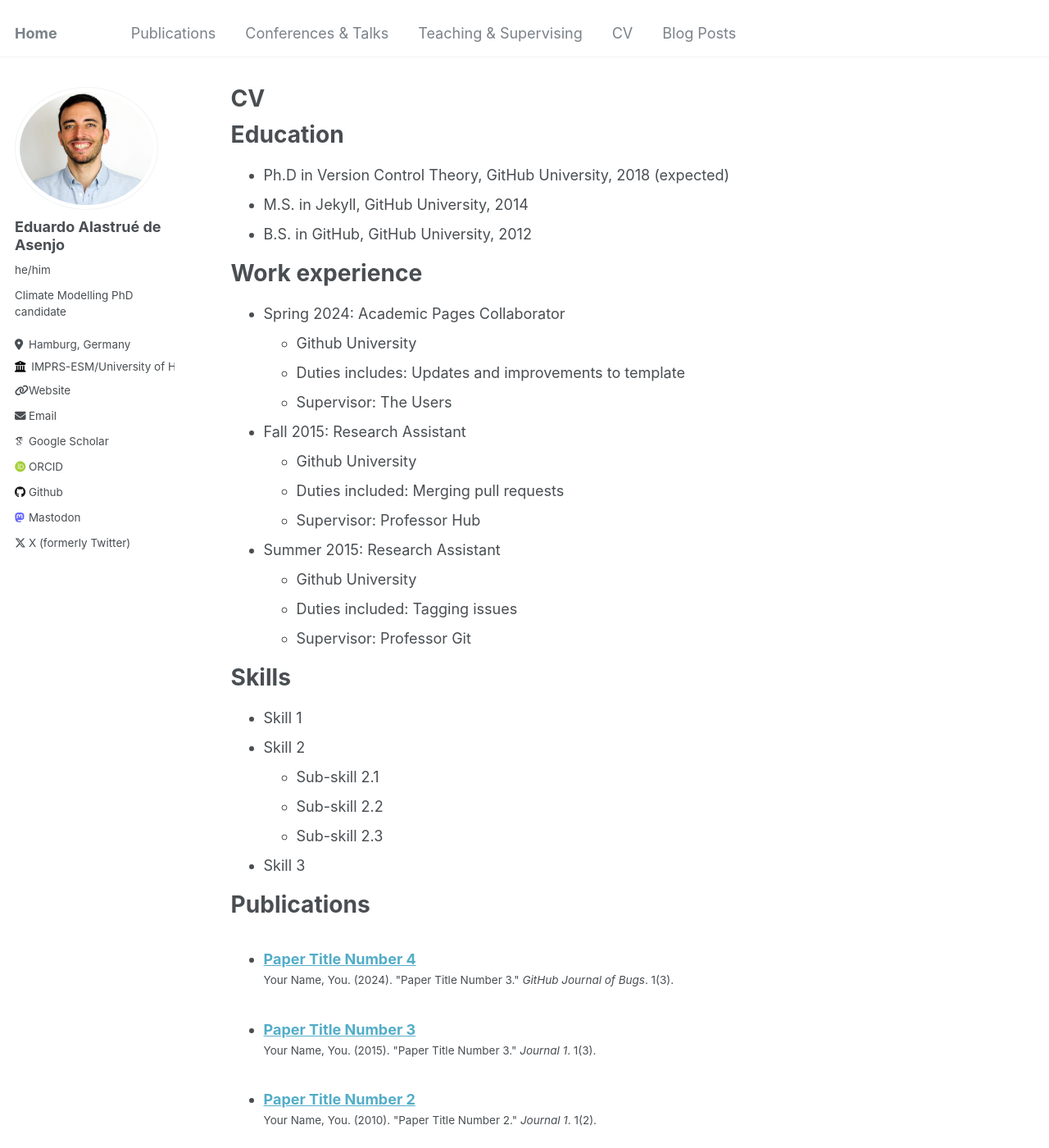
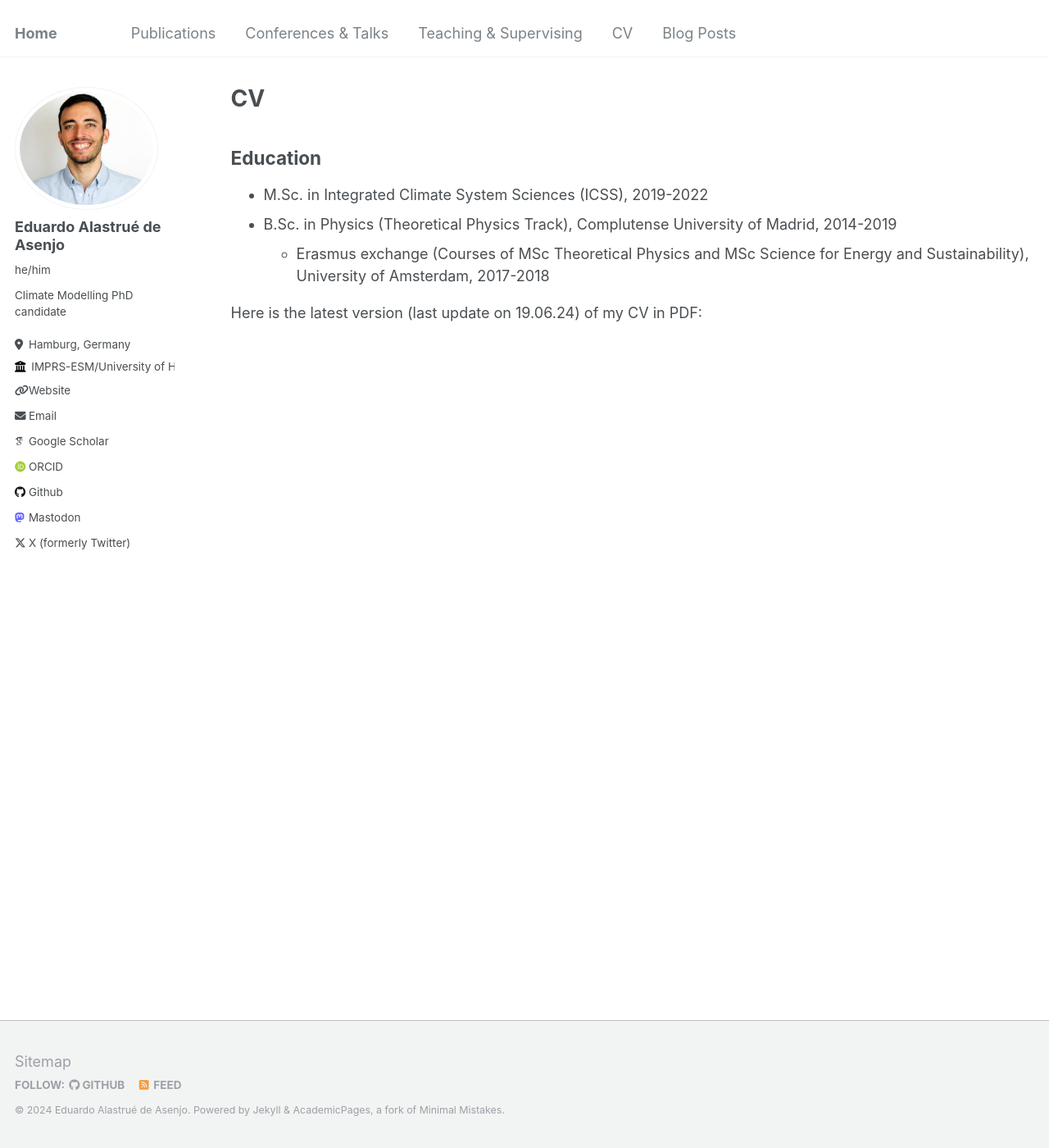
Before and after one commit to edualas/edualas.github.io, a Jekyll site: the page built from _pages/cv.md, in a window 1280 px wide and 1400 px high. Shown: the whole window at 82% size. Built offline with Jekyll 4.4.1, drawn with Linux system fonts in a browser that asks for light colours; some web fonts are replaced; some of the changed text lies outside the part shown.

Commit message:
Update cv.md

```diff
--- a/_pages/cv.md
+++ b/_pages/cv.md
@@ -7,58 +7,10 @@ redirect_from:
   - /resume
 ---
 
-{% include base_path %}
+## Education
 
-Education
-======
-* Ph.D in Version Control Theory, GitHub University, 2018 (expected)
-* M.S. in Jekyll, GitHub University, 2014
-* B.S. in GitHub, GitHub University, 2012
+* M.Sc. in Integrated Climate System Sciences (ICSS), 2019-2022
+* B.Sc. in Physics (Theoretical Physics Track), Complutense University of Madrid, 2014-2019
+  * Erasmus exchange (Courses of MSc Theoretical Physics and MSc Science for Energy and Sustainability), University of Amsterdam, 2017-2018
 
-Work experience
-======
-* Spring 2024: Academic Pages Collaborator
-  * Github University
-  * Duties includes: Updates and improvements to template
-  * Supervisor: The Users
-
-* Fall 2015: Research Assistant
-  * Github University
-  * Duties included: Merging pull requests
-  * Supervisor: Professor Hub
-
-* Summer 2015: Research Assistant
-  * Github University
-  * Duties included: Tagging issues
-  * Supervisor: Professor Git
-
-Skills
-======
-* Skill 1
-* Skill 2
-  * Sub-skill 2.1
-  * Sub-skill 2.2
-  * Sub-skill 2.3
-* Skill 3
-
-Publications
-======
-  <ul>{% for post in site.publications reversed %}
-    {% include archive-single-cv.html %}
-  {% endfor %}</ul>
-
-Talks
-======
-  <ul>{% for post in site.talks reversed %}
-    {% include archive-single-talk-cv.html  %}
-  {% endfor %}</ul>
-
-Teaching
-======
-  <ul>{% for post in site.teaching reversed %}
-    {% include archive-single-cv.html %}
-  {% endfor %}</ul>
-
-Service and leadership
-======
-* Currently signed in to 43 different slack teams
+Here is the latest version (last update on 19.06.24) of my CV in PDF:
```
